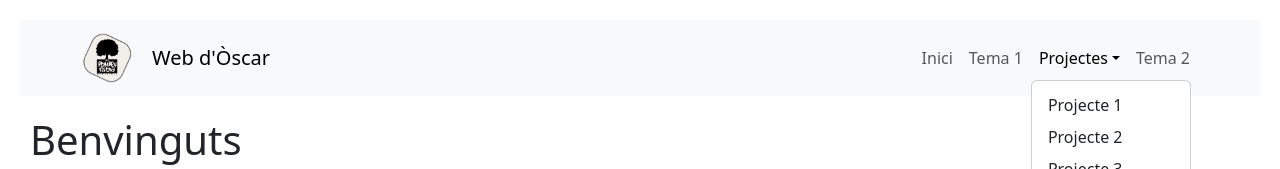
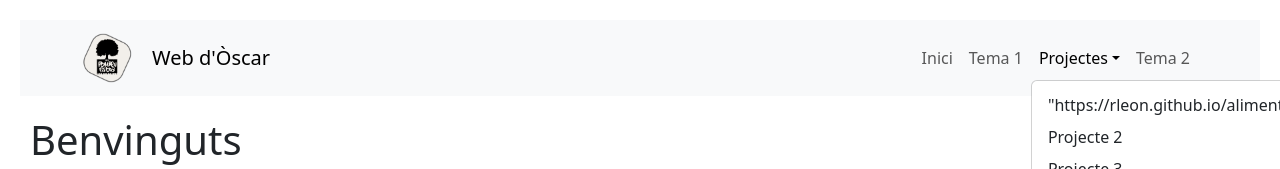
Before and after one commit to rleon4/rleon.github.io, a plain HTML site: page aliment/index.html in a window 1280 px wide. Both pictures are taken after a click on the button "Projectes". Shown: the top 169 px of the page. Drawn offline with nearby package versions, Linux system fonts and the light colour scheme; files whose address does not match are found by name.

Commit message:
Update index.html

```diff
--- a/aliment/index.html
+++ b/aliment/index.html
@@ -56,7 +56,7 @@ body {
                     <a class="nav-link dropdown-toggle" href="#" id="navbarDropdown" role="button" data-bs-toggle="dropdown" aria-haspopup="true"
                         aria-expanded="false">Projectes</a>
                     <div class="dropdown-menu" aria-labelledby="navbarDropdown">
-                        <a class="dropdown-item" href="#">Projecte 1</a>
+                        <a class="dropdown-item" href="#">"https://rleon.github.io/aliment</a>
                         <a class="dropdown-item" href="#">Projecte 2</a>
                         <a class="dropdown-item" href="#">Projecte 3</a>
                     </div>
```
